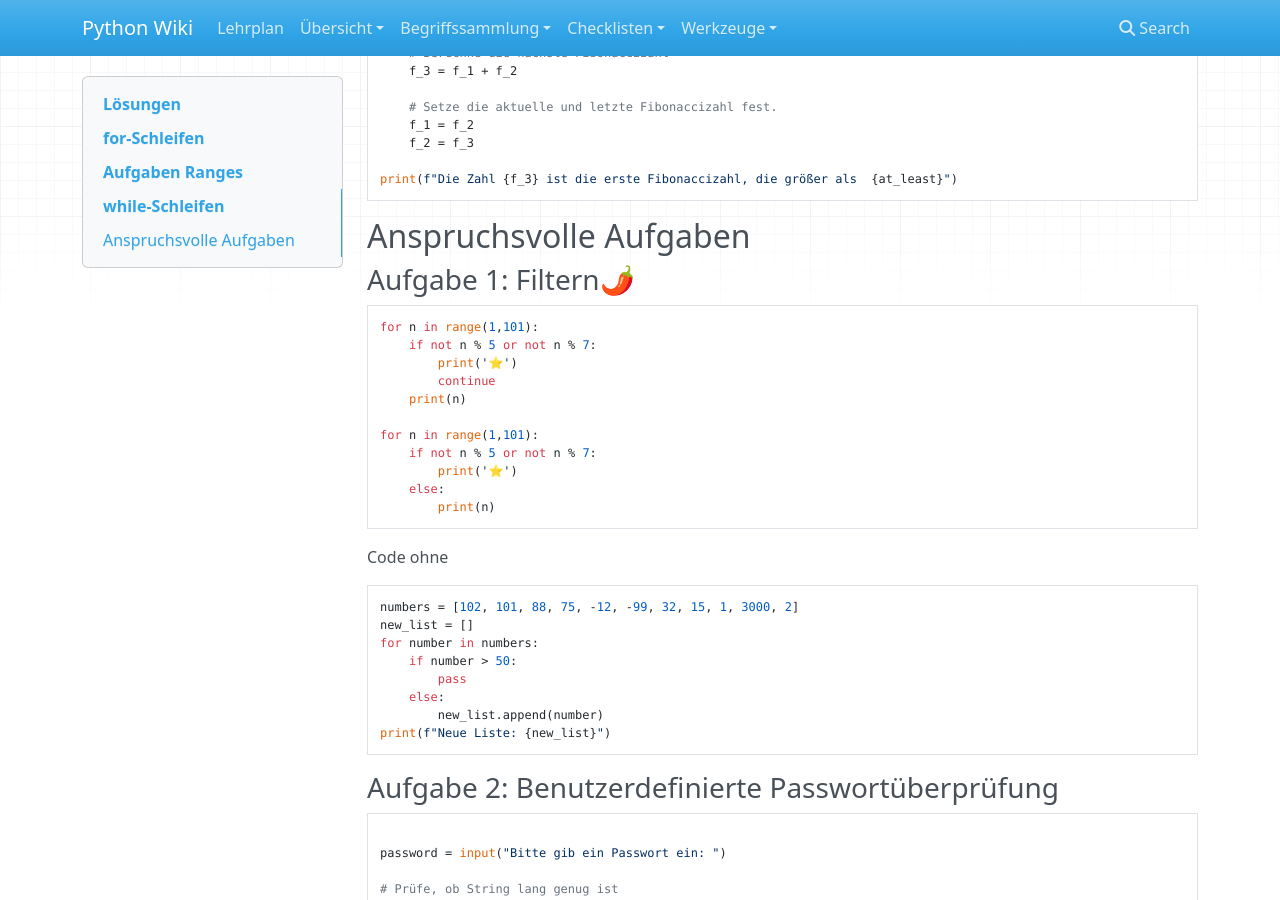
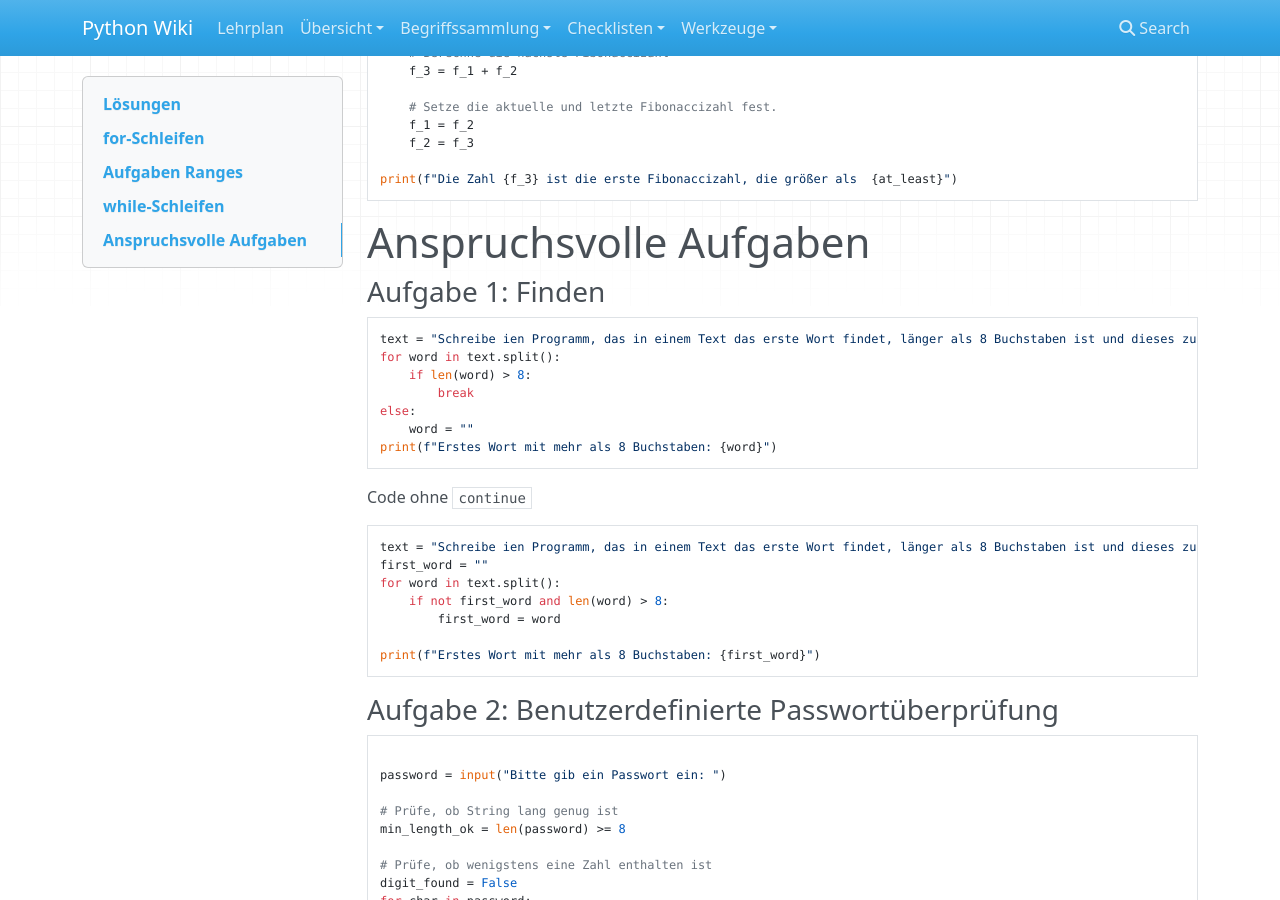
Before and after one commit to kevinsuelzle/Python_Wiki, an MkDocs documentation site: the page built from docs/lehrplan/python_grundlagen/loops/solutions.md, in a window 1280 px wide and 900 px high, scrolled down 3090 px. Built offline with MkDocs 1.6.1, drawn with Linux system fonts in a browser that asks for light colours; nearby versions of some CDN libraries.

````diff
--- a/docs/lehrplan/python_grundlagen/loops/solutions.md
+++ b/docs/lehrplan/python_grundlagen/loops/solutions.md
@@ -170,33 +170,29 @@
 print(f"Die Zahl {f_3} ist die erste Fibonaccizahl, die größer als  {at_least}")
 ```
 
-## Anspruchsvolle Aufgaben
+# Anspruchsvolle Aufgaben
 
-### Aufgabe 1: Filtern🌶
+### Aufgabe 1: Finden
 
 ```python
-for n in range(1,101):
-    if not n % 5 or not n % 7:
-        print('⭐')
-        continue
-    print(n)
+text = "Schreibe ien Programm, das in einem Text das erste Wort findet, länger als 8 Buchstaben ist und dieses zurückgibt."
+for word in text.split():
+    if len(word) > 8:
+        break
+else:
+    word = ""
+print(f"Erstes Wort mit mehr als 8 Buchstaben: {word}")
+```
 
-for n in range(1,101):
-    if not n % 5 or not n % 7:
-        print('⭐')
-    else:
-        print(n)
-```
-Code ohne
+Code ohne  `continue`
 ```python
-numbers = [102, 101, 88, 75, -12, -99, 32, 15, 1, 3000, 2]
-new_list = []
-for number in numbers:
-    if number > 50:
-        pass
-    else:
-        new_list.append(number)
-print(f"Neue Liste: {new_list}")
+text = "Schreibe ien Programm, das in einem Text das erste Wort findet, länger als 8 Buchstaben ist und dieses zurückgibt."
+first_word = ""
+for word in text.split():
+    if not first_word and len(word) > 8:
+        first_word = word
+
+print(f"Erstes Wort mit mehr als 8 Buchstaben: {first_word}")
 ```
 
 ### Aufgabe 2: Benutzerdefinierte Passwortüberprüfung
````
Also changed, not shown: docs/lehrplan/python_grundlagen/loops/loops.md (+50 -8 lines).
